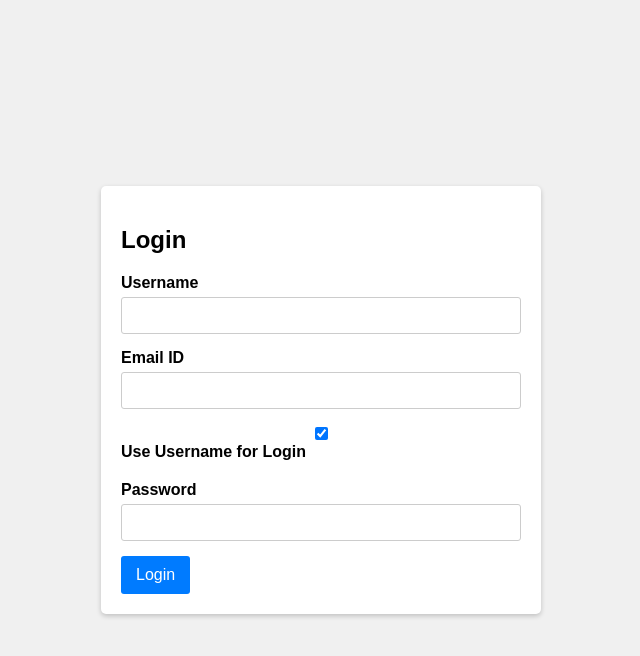
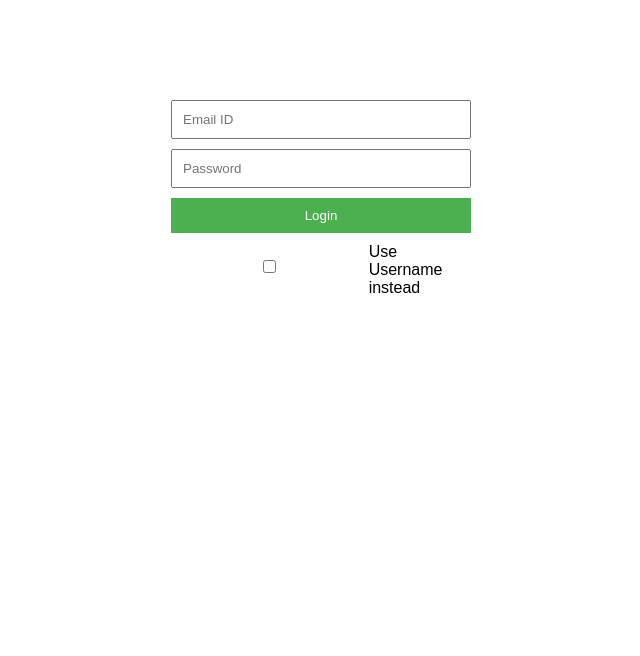
Before and after one commit to Yohjit-2910/Capstone---Sign-in-up, a website: page web/index.html in a window 1280 px wide. Shown: the whole page, without its empty margins (319-959 px from the left). Drawn offline with Linux system fonts and the light colour scheme.

Commit message:
First View of Sign In Page

```diff
--- a/web/index.html
+++ b/web/index.html
@@ -1,100 +1,25 @@
 <!DOCTYPE html>
-<html lang="en">
+<html>
 
 <head>
-    <meta charset="UTF-8">
-    <meta name="viewport" content="width=device-width, initial-scale=1.0">
-    <title>Login Page</title>
-    <style>
-        body {
-            font-family: Arial, sans-serif;
-            margin: 0;
-            padding: 0;
-            display: flex;
-            justify-content: center;
-            align-items: center;
-            height: 100vh;
-            background-color: #f0f0f0;
-        }
-
-        .login-container {
-            background-color: #fff;
-            padding: 20px;
-            border-radius: 5px;
-            box-shadow: 0 2px 5px rgba(0, 0, 0, 0.2);
-            max-width: 400px;
-            width: 100%;
-        }
-
-        .form-group {
-            display: flex;
-            flex-direction: column;
-            margin-bottom: 15px;
-        }
-
-        .form-group label {
-            font-weight: bold;
-            margin-bottom: 5px;
-        }
-
-        .form-group input {
-            padding: 10px;
-            border: 1px solid #ccc;
-            border-radius: 3px;
-        }
-
-        .form-group .toggle-input {
-            display: flex;
-            align-items: center;
-        }
-
-        .form-group .toggle-input input {
-            margin-right: 5px;
-        }
-
-        .form-group .toggle-input label {
-            margin-bottom: 0;
-        }
-
-        .btn-submit {
-            padding: 10px 15px;
-            background-color: #007bff;
-            color: #fff;
-            border: none;
-            border-radius: 3px;
-            cursor: pointer;
-            font-size: 16px;
-        }
-
-        .btn-submit:hover {
-            background-color: #0056b3;
-        }
-    </style>
+  <title>Login Form</title>
+  <link href="main.css" rel="stylesheet">
 </head>
 
 <body>
-    <div class="login-container">
-        <h2>Login</h2>
-        <form>
-            <div class="form-group">
-                <label for="username">Username</label>
-                <input type="text" id="username" name="username" required>
-            </div>
-            <div class="form-group">
-                <label for="email">Email ID</label>
-                <input type="email" id="email" name="email" required>
-            </div>
-            <div class="form-group toggle-input">
-                <input type="checkbox" id="toggleUsername" name="toggleUsername" checked>
-                <label for="toggleUsername">Use Username for Login</label>
-            </div>
-            <div class="form-group">
-                <label for="password">Password</label>
-                <input type="password" id="password" name="password" required>
-            </div>
-            <button type="submit" class="btn-submit">Login</button>
-        </form>
+  <div class="login-container">
+    <form id="login-form">
+      <input type="text" id="email" placeholder="Email ID" required>
+      <input type="password" id="password" placeholder="Password" required>
+      <button type="submit">Login</button>
+    </form>
+    <div class="login-switch">
+      <input type="checkbox" id="switchInput">
+      <label for="switchInput">Use Username instead</label>
     </div>
+  </div>
+
+  <script src="script.js"></script>
 </body>
 
 </html>
--- /dev/null
+++ b/web/main.css
@@ -0,0 +1,36 @@
+body {
+    font-family: Arial, sans-serif;
+  }
+
+  .login-container {
+    width: 300px;
+    margin: 0 auto;
+    margin-top: 100px;
+  }
+
+  .login-container input {
+    width: 100%;
+    padding: 10px;
+    margin-bottom: 10px;
+    box-sizing: border-box;
+  }
+
+  .login-container button {
+    width: 100%;
+    padding: 10px;
+    background-color: #4CAF50;
+    color: white;
+    border: none;
+    cursor: pointer;
+  }
+
+  .login-switch {
+    display: flex;
+    align-items: center;
+    justify-content: center;
+    margin-top: 10px;
+  }
+
+  .login-switch input[type="checkbox"] {
+    margin-right: 5px;
+  }
--- /dev/null
+++ b/web/script.js
@@ -0,0 +1,12 @@
+const emailInput = document.getElementById('email');
+const switchInput = document.getElementById('switchInput');
+
+switchInput.addEventListener('change', () => {
+  if (switchInput.checked) {
+    emailInput.setAttribute('type', 'text');
+    emailInput.setAttribute('placeholder', 'Username');
+  } else {
+    emailInput.setAttribute('type', 'email');
+    emailInput.setAttribute('placeholder', 'Email ID');
+  }
+});
```
Also changed, not shown: 1 other file.
